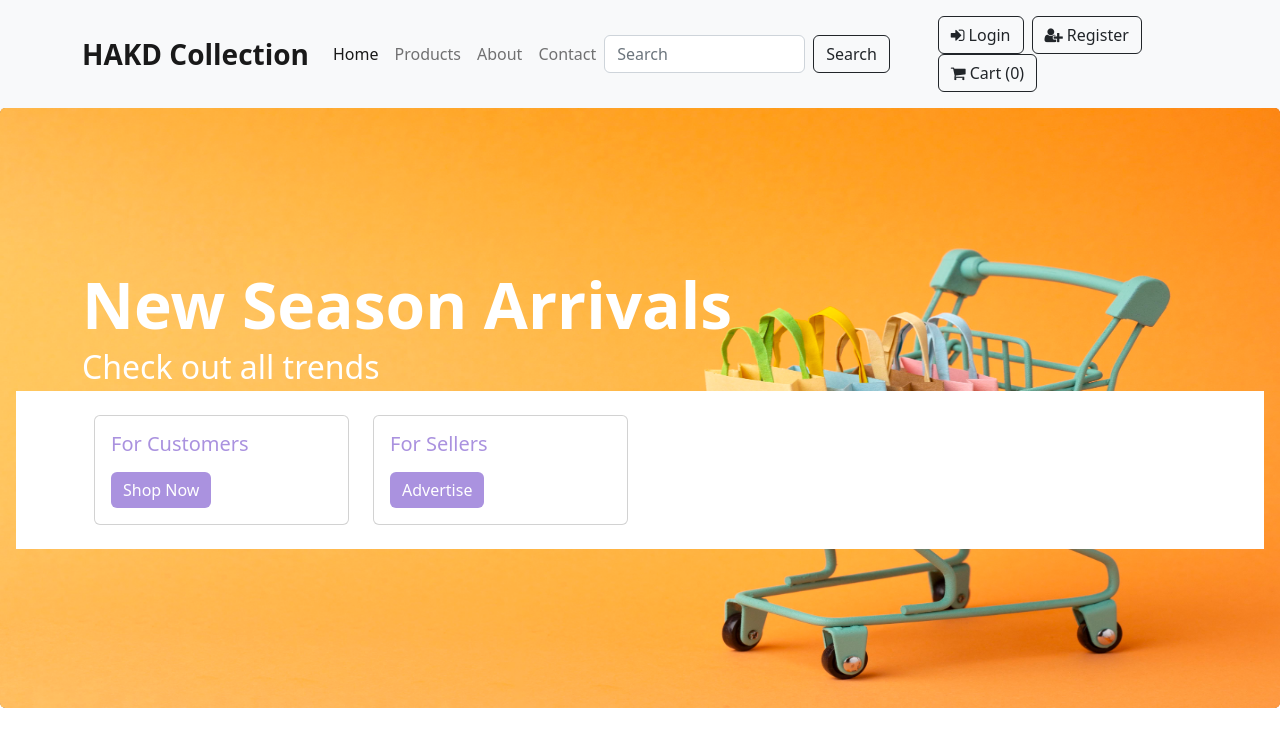
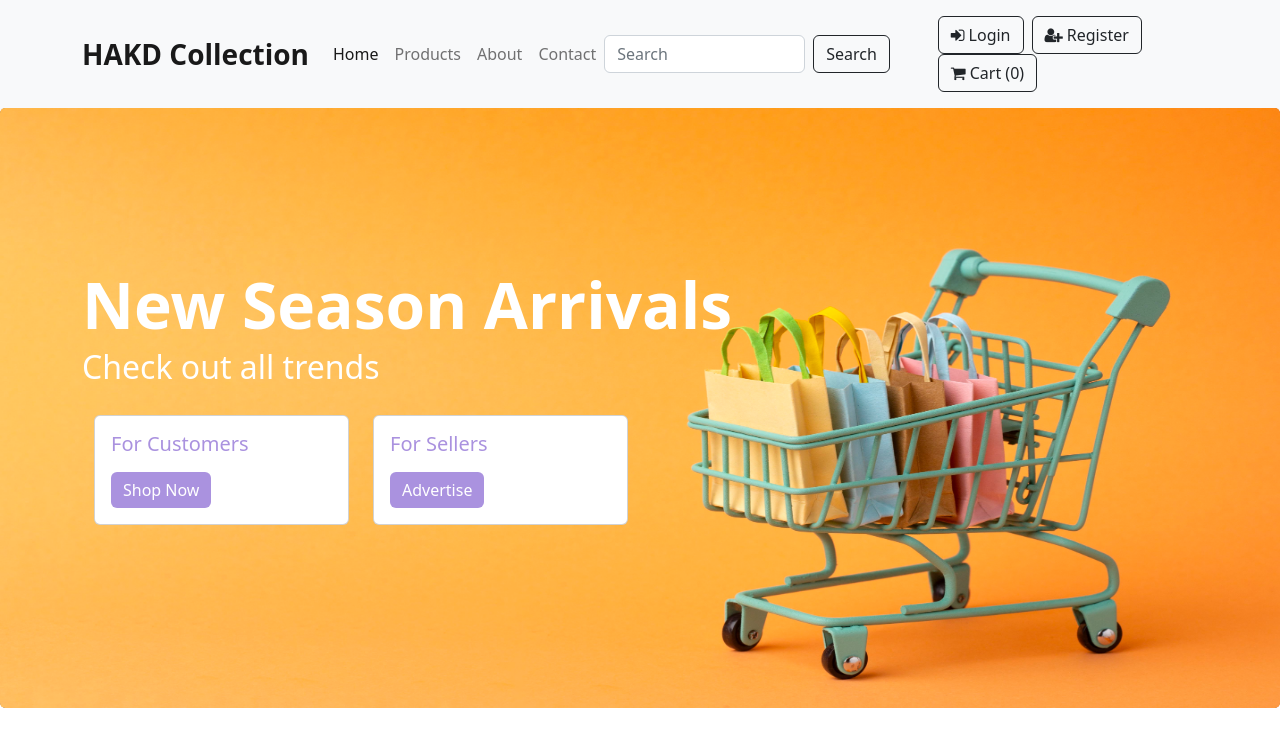
Before and after one commit to HAKD-Shopping-App/Frontend, a React (Create React App) app: page / in a window 1280 px wide. Shown: the top 746 px of the page. Built offline with nearby package versions, Linux system fonts and the light colour scheme.

Commit message:
Did changes

```diff
--- a/package.json
+++ b/package.json
@@ -19,10 +19,7 @@
     "react-bootstrap": "^2.5.0",
     "react-dom": "^18.2.0",
     "react-redux": "^8.0.2",
-<<<<<<< HEAD
-=======
     "react-router-dom": "^6.4.2",
->>>>>>> d44eeea (Create Sign-in, Sign-up)
     "react-scripts": "5.0.1",
     "redux": "^4.2.0",
     "web-vitals": "^2.1.4"
--- a/src/component/Home.jsx
+++ b/src/component/Home.jsx
@@ -1,6 +1,6 @@
 import React from 'react';
 import Navbar from './Navbar';
-import 'bootstrap/dist/css/bootstrap.min.css';
+//import 'bootstrap/dist/css/bootstrap.min.css';
 import { Container, Card, Col, Button, Row } from 'react-bootstrap';
 
 
@@ -18,7 +18,7 @@ const Home = () => {
                             Check out all trends
                         </p>
                     </div>
-                    <div className="App">
+                    <div className="App-1">
                         <Container className='p-4'>
                             <Row>
                             <Col md="3">
```
